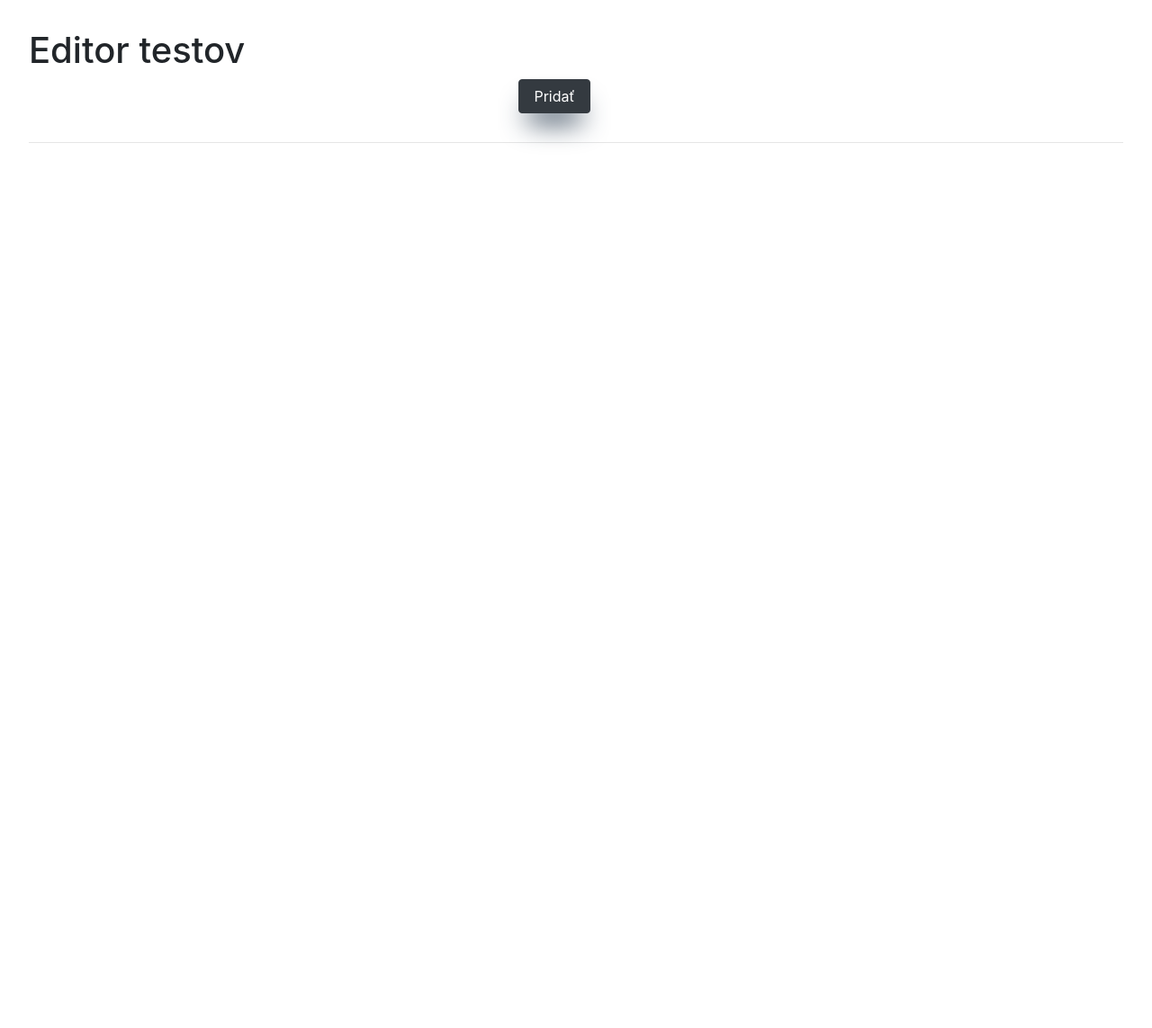
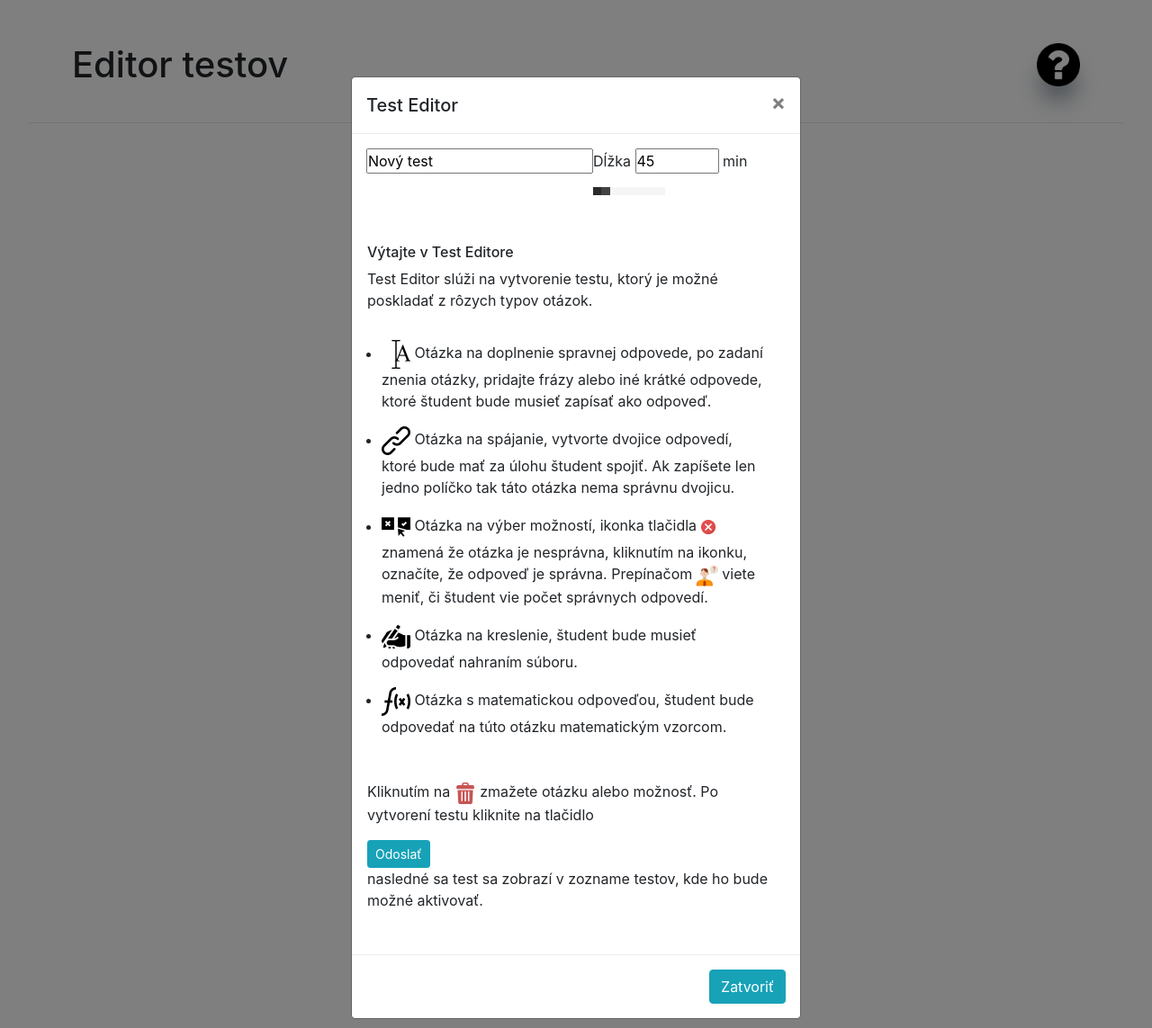
Before and after one commit to tppope/EduKan-Online-testy-a-skusania, a PHP site: page /createTest/createTest.html in a window 1280 px wide. Shown: the whole page at 90% size. Run offline with PHP 8.4, Linux system fonts and the light colour scheme; style sheets or scripts are compiled from the project's sources; some libraries are stand-ins or nearby versions.

Commit message:
odovzdavanie testov done

```diff
--- a/createTest/createTest.html
+++ b/createTest/createTest.html
@@ -3,21 +3,24 @@
 <head>
     <meta charset="UTF-8">
     <title>Editor testov</title>
+    <link rel="icon" href="../resources/favicon/edukan-favicon.png" type="image/png" sizes="any">
     <link rel="stylesheet" href="https://maxcdn.bootstrapcdn.com/bootstrap/4.0.0/css/bootstrap.min.css" integrity="sha384-Gn5384xqQ1aoWXA+058RXPxPg6fy4IWvTNh0E263XmFcJlSAwiGgFAW/dAiS6JXm" crossorigin="anonymous">
     <script src="https://code.jquery.com/jquery-3.6.0.min.js" integrity="sha256-/xUj+3OJU5yExlq6GSYGSHk7tPXikynS7ogEvDej/m4=" crossorigin="anonymous"></script>
     <script src="https://cdnjs.cloudflare.com/ajax/libs/popper.js/1.12.9/umd/popper.min.js" integrity="sha384-ApNbgh9B+Y1QKtv3Rn7W3mgPxhU9K/ScQsAP7hUibX39j7fakFPskvXusvfa0b4Q" crossorigin="anonymous"></script>
     <script src="https://maxcdn.bootstrapcdn.com/bootstrap/4.0.0/js/bootstrap.min.js" integrity="sha384-JZR6Spejh4U02d8jOt6vLEHfe/JQGiRRSQQxSfFWpi1MquVdAyjUar5+76PVCmYl" crossorigin="anonymous"></script>
     <script src="js/index.js"></script>
     <link rel="stylesheet" href="css/index.css" type="text/css">
+    <link rel="stylesheet" href="https://cdnjs.cloudflare.com/ajax/libs/font-awesome/5.15.2/css/all.min.css">
+    <link rel="stylesheet" href="css/button.scss" type="text/css" >
 
 </head>
 <body >
 
-<div class="modal fade" id="modal" tabindex="-1" role="dialog" aria-labelledby="ModalLabel" aria-hidden="true" style="position: absolute;top: 15%;">
+<div class="modal fade" id="modal" tabindex="-1" role="dialog" aria-labelledby="ModalLabel" aria-hidden="true" style="position: absolute;top: 5%;">
 <div class="modal-dialog" role="document">
     <div class="modal-content">
         <div class="modal-header">
-            <h5 class="modal-title" id="modalLabel">Vytvoriť</h5>
+            <h5 class="modal-title" id="modalLabel">Test Editor</h5>
             <button type="button" class="close"  data-dismiss="modal" aria-label="Close">
                 <span aria-hidden="true" >&times;</span>
             </button>
@@ -32,43 +35,83 @@
                 <input type="range"  value="45" max="300" min="5" id="cas-range" onchange="document.getElementById('cas-num').value=this.value" placeholder="45">
             </div>
         </div>
-        <hr>
-        <div class="modal-body row" id="modal-body" style="display: flex">
-            <button style="display: grid;padding: 1em;margin: 1em" class=' btn btn-light selectQ'  onclick="createQuestion(1,qNum++)"><img src="images/dopisovanie.png" alt="dopisovanie" style="margin:auto;max-height: 2rem"><p>Otázka na<br>dopisovanie</p></button>
-            <button style="display: grid;padding: 1em;margin: 1em" class='btn btn-light selectQ' onclick="createQuestion(3,qNum++)" ><img src="images/spajanie.png" alt="spajanie" style="margin:auto;max-height: 2rem"><p>Otázka na<br>spájanie</p></button>
-            <button style="display: grid;padding: 1em;margin: 1em" class='btn btn-light selectQ' onclick="createQuestion(2,qNum++)" ><img src="images/rating.png" alt="moznosti" style="margin:auto;max-height: 2rem"><p>Otázka na<br>možnosti</p></button>
-            <button style="display: grid;padding: 1em;margin: 1em" class='btn btn-light selectQ' onclick="createQuestion(4,qNum++)" ><img src="images/writing.png" alt="kreslenie" style="margin:auto;max-height: 2rem"><p>Otázka na<br>kreslenie</p></button>
-            <button style="display: grid;padding: 1em;margin: 1em" class='btn btn-light selectQ' onclick="createQuestion(5,qNum++)" ><img src="images/function.png" alt="matematika" style="margin:auto;max-height: 2rem"><p>Matematická<br>otázka</p></button>
 
+        <div class="modal-body row" id="modal-body" style="display: flex;padding: 2rem">
+            <h6>Výtajte v Test Editore</h6>
+            <p>Test Editor slúži na vytvorenie testu, ktorý je možné poskladať z rôzych typov otázok.<br>
+
+            <ul>
+                <li style="margin: 1rem"><img src="images/dopisovanie.png" alt="dopisovanie" style="margin:auto;max-height: 2rem"> Otázka na doplnenie spravnej odpovede, po zadaní znenia
+                otázky, pridajte frázy alebo iné krátké odpovede, ktoré študent bude musieť zapísať ako odpoveď. </li>
+                <li style="margin: 1rem"><img src="images/spajanie.png" alt="spajanie" style="margin:auto;max-height: 2rem"> Otázka na spájanie, vytvorte dvojice odpovedí, ktoré bude mať za úlohu študent
+                spojiť. Ak zapíšete len jedno políčko tak táto otázka nema správnu dvojicu.</li>
+                <li style="margin: 1rem"><img src="images/rating.png" alt="moznosti" style="margin:auto;max-height: 2rem"> Otázka na výber možností, ikonka tlačidla <img src="images/cancel.png" alt="moznosti" style="margin:0;max-height: 1rem;overflow: hidden">
+                znamená že otázka je nesprávna, kliknutím na ikonku, označíte, že odpoveď je správna. Prepínačom <img src="images/knownQ.png" alt="vie" style="margin:0;max-height: 1.5rem"> viete meniť, či študent vie počet správnych odpovedí.</li>
+                <li style="margin: 1rem"><img src="images/writing.png" alt="kreslenie" style="margin:auto;max-height: 2rem"> Otázka na kreslenie, študent bude musieť odpovedať nahraním súboru.</li>
+                <li style="margin: 1rem"><img src="images/function.png" alt="matematika" style="margin:auto;max-height: 2rem"> Otázka s matematickou odpoveďou, študent bude odpovedať na túto otázku matematickým vzorcom.</li>
+            </ul>
+            </p>
+            <p>
+            Kliknutím na <img src="images/trash.png" alt="thrash" style="margin:0;max-height: 1.5rem"> zmažete otázku alebo možnosť. Po vytvorení testu kliknite na tlačidlo <div class="btn btn-info btn-sm">Odoslať</div>
+            nasledné sa test sa zobrazí v zozname testov, kde ho bude možné aktivovať.</p>
         </div>
         <div class="modal-footer">
-            <button type="button" class="btn btn-dark"  data-dismiss="modal">Zatvoriť</button>
+            <button type="button" class="btn btn-info"  data-dismiss="modal">Zatvoriť</button>
         </div>
     </div>
 </div>
 </div>
+<script>addEventListener('onload',$('#modal').modal('toggle'))</script>
 
 
-
-<header style="display: grid;">
-    <h1 style="margin-left: 2rem;margin-top: 2rem">Editor testov</h1>
-
+<header style="padding-left:5rem;padding-right:5rem;padding-top:3rem;display: flex;justify-content: space-between">
+    <h1 style="vertical-align: bottom ">Editor testov</h1>
+    <div >
+        <div  onmouseleave="this.setAttribute('style','box-shadow: rgb(38, 57, 77) 0px 20px 30px -10px;border-radius:50%;cursor:pointer')" onmouseover="this.setAttribute('style','background-color: #e8c15f;border-radius:50%;cursor:pointer')" style="box-shadow: rgb(38, 57, 77) 0 20px 30px -10px;border-radius:50%;cursor:pointer" data-toggle="modal" data-target="#modal"><img src="images/question-mark.png" alt="info" style="width: 3rem"></div>
+    </div>
 </header>
-<button class="btn btn-dark"  onmouseleave="this.setAttribute('style',' position: relative;left:45%;top:15%;width: 5rem;margin:auto;max-height:3rem;box-shadow: rgb(38, 57, 77) 0px 20px 30px -10px;')" onmouseover="this.setAttribute('style',' position: relative;left:45%;top:15%;width: 5rem;margin:auto;max-height:3rem;')" style="margin:auto;max-height:3rem;box-shadow: rgb(38, 57, 77) 0 20px 30px -10px;position: relative;left:45%;top:15%;width: 5rem;" data-toggle="modal" data-target="#modal">Pridať</button>
 
 <hr style="margin: 2rem">
-<h3 id="test-name" style="margin: 2rem"></h3>
+<h3 id="test-name" style="margin: 2rem;padding-left: 3rem"></h3>
     <div id="test" style="margin: auto;width: 80%">
 
     </div>
+
+<div class="navbar-wrapper" id="addQ">
+    <div class="navbar">
+        <a  class="navbar-link">
+            <img src="images/dopisovanie.png" style="cursor: pointer;" alt="dopisovanie" onclick="createQuestion(1,qNum++)">
+        </a>
+        <a  class="navbar-link">
+            <img src="images/rating.png" style="cursor: pointer;" alt="moznost" onclick="createQuestion(2,qNum++)">
+        </a>
+        <a  class="navbar-link">
+            <img src="images/spajanie.png" style="cursor: pointer;" alt="spajanie"  onclick="createQuestion(3,qNum++)">
+        </a>
+        <a class="navbar-link">
+            <img src="images/function.png" style="cursor: pointer;" alt="mat-fun" onclick="createQuestion(5,qNum++)">
+        </a>
+        <a  class="navbar-link">
+            <img src="images/writing.png" style="cursor: pointer;" alt="kreslenie" onclick="createQuestion(4,qNum++)">
+        </a>
+    </div>
+
+    <div class="navbar-btn">
+        <i class="fas  fa-plus"></i>
+    </div>
+</div>
+<script src="js/button.js">
+
+</script>
 <div id="test-footer" hidden>
 <hr style="margin: 2rem; ">
 
-    <p style="color: red;font-size: small;margin: 1rem;position: relative;left: 42%" id="error-msg"></p>
+    <p style="color: red;font-size: small;margin: 1rem;position: relative;left: 43%" id="error-msg"></p>
+    <div style="display: flex;justify-content: space-around">
+        <button  id="send" class="btn btn-info btn-lg"  onmouseleave="this.setAttribute('style','margin:auto;max-height:7rem;box-shadow: rgb(38, 57, 77) 0px 20px 30px -10px;')" onmouseover="this.setAttribute('style',' ;margin:auto;max-height:7rem;')" style="margin:auto;max-height:7rem;box-shadow: rgb(38, 57, 77) 0 20px 30px -10px;">Odoslať</button>
+    </div>
+</div>
 
-<button  id="send" class="btn btn-dark"  onmouseleave="this.setAttribute('style',' position: relative;left:45%;top:15%;width: 5rem;margin:auto;max-height:3rem;box-shadow: rgb(38, 57, 77) 0px 20px 30px -10px;')" onmouseover="this.setAttribute('style',' position: relative;left:45%;top:15%;width: 5rem;margin:auto;max-height:3rem;')" style="margin:auto;max-height:3rem;box-shadow: rgb(38, 57, 77) 0 20px 30px -10px;position: relative;left:45%;top:15%;width: 5rem;">Vytvoriť</button>
-
-</div>
 <footer style="margin: 25%">
 </footer>
 
--- /dev/null
+++ b/createTest/css/button.scss
@@ -0,0 +1,100 @@
+//kod upraveny a prevzaty z https://codepen.io/mrsid/pen/mdOBmvj
+
+* {
+  margin: 0;
+  padding: 0;
+}
+
+
+.navbar-wrapper {
+  width: 100%;
+  height: 30%;
+
+  display: flex;
+  justify-content: center;
+  align-items: center;
+}
+
+.navbar {
+  width: 14rem;
+  height: 14rem;
+  background-color: whitesmoke;
+  border: 1px solid #222222;
+  position: relative;
+  display: flex;
+  justify-content: center;
+  align-items: center;
+  border-radius: 50%;
+  transform: scale(0) rotate(-180deg);
+  transition: transform .5s;
+  box-shadow: 0 3px 6px rgba(0,0,0,0.16), 0 3px 6px rgba(0,0,0,0.23);
+}
+
+.change .navbar {
+  transform: scale(1) rotate(0);
+}
+
+.navbar-link {
+
+  position: absolute;
+}
+
+.navbar-link img {
+  height: 2rem;
+  color: #fff;
+  transition: color 0.3s;
+}
+
+.navbar-link:hover img {
+  color: #222;
+}
+
+.navbar-link:nth-child(1) {
+  top: 2rem;
+}
+
+.navbar-link:nth-child(2) {
+  top: 4rem;
+  right: 2rem;
+}
+
+.navbar-link:nth-child(3) {
+  bottom: 4rem;
+  right: 2rem;
+}
+
+
+
+.navbar-link:nth-child(5) {
+  bottom: 4rem;
+  left: 2rem;
+}
+
+.navbar-link:nth-child(4) {
+  top: 4rem;
+  left: 2rem;
+}
+
+.navbar-btn {
+  position: absolute;
+  width: 4rem;
+  height: 4rem;
+
+  background-color:#17a2b8;
+  display: flex;
+  justify-content: center;
+  align-items: center;
+  border-radius: 50%;
+  cursor: pointer;
+  box-shadow: 0 3px 6px rgba(0,0,0,0.16), 0 3px 6px rgba(0,0,0,0.23);
+}
+
+.navbar-btn img {
+  height: 2rem;
+  color: #fff;
+  transition: transform 0.5s;
+}
+
+.change .navbar-btn img {
+  transform: rotate(45deg);
+}
--- /dev/null
+++ b/createTest/js/button.js
@@ -0,0 +1,5 @@
+document.querySelector(".navbar-btn")
+    .addEventListener("click", ()=>{
+        document.querySelector(".navbar-wrapper")
+            .classList.toggle("change");
+    });
--- a/createTest/js/index.js
+++ b/createTest/js/index.js
@@ -1,7 +1,8 @@
 let qId=1;
 let qNum=1;
 
-// document.getElementsByClassName()
+
+
 function  clicked(id,pairId){
     const items=document.getElementsByClassName('item');
     for(let i=0;i<items.length;i++){
@@ -42,7 +43,10 @@ function store(value,id){
 
 function createQuestion(typ,number){
 
-    $('#modal').modal('toggle');
+    document.querySelector(".navbar-wrapper")
+                .classList.toggle("change");
+
+
     document.getElementById('test-footer').hidden=false;
 
 
@@ -66,9 +70,9 @@ function createQuestion(typ,number){
 
     button.innerHTML=`<label for=${button.id} style='vertical-align:top;font-size:x-large'>Pridaj možnosť</label>`;
 
-    button.setAttribute('style',`justify-self:end;max-width:12rem;max-height:3rem;box-shadow: rgb(38, 57, 77) 0px 20px 30px -10px;`);
-    button.setAttribute('onmouseover',"this.setAttribute('style',' max-width:12rem;max-height:3rem;')");
-    button.setAttribute('onmouseleave',"this.setAttribute('style','max-width:12rem;max-height:3rem;box-shadow: rgb(38, 57, 77) 0px 20px 30px -10px;')");
+    button.setAttribute('style',`justify-self:end;max-width:12rem;max-height:3rem;box-shadow: rgb(38, 57, 77) 0px 20px 30px -10px;cursor:pointer`);
+    button.setAttribute('onmouseover',"this.setAttribute('style',' max-width:12rem;max-height:3rem;cursor:pointer')");
+    button.setAttribute('onmouseleave',"this.setAttribute('style','max-width:12rem;max-height:3rem;box-shadow: rgb(38, 57, 77) 0px 20px 30px -10px;cursor:pointer')");
        // button.setAttribute('onclick',`skutocne(this.parentElement.parentElement.remove());`);
 
     questionNum.innerText=qId.toString();
@@ -76,7 +80,7 @@ function createQuestion(typ,number){
     questionNum.setAttribute('class',`poradovnik`);
     questionNum.setAttribute('style',`font-size: 2.5rem; font-weight: bold`);
 
-    rmButton.setAttribute('style','max-height:2em;margin:0.5em')
+    rmButton.setAttribute('style','max-height:2em;margin:0.5em;cursor:pointer')
     rmButton.setAttribute('id',`remover-${qId}`);
 
     header.appendChild(questionNum);
@@ -133,9 +137,9 @@ function createQuestion(typ,number){
         btn.innerHTML=`<label for=${btn.id} style='vertical-align:top;font-size:x-large'>Pridaj možnosť</label>`;
         btn.setAttribute('onclick',`addCard(this.parentElement,${qId},${typ})`)
 
-        btn.setAttribute('style',`max-width:12rem;max-height:3rem;box-shadow: rgb(38, 57, 77) 0px 20px 30px -10px;`);
-        btn.setAttribute('onmouseover',"this.setAttribute('style',' max-width:12rem;max-height:3rem;')");
-        btn.setAttribute('onmouseleave',"this.setAttribute('style','max-width:12rem;max-height:3rem;box-shadow: rgb(38, 57, 77) 0px 20px 30px -10px;')");
+        btn.setAttribute('style',`max-width:12rem;max-height:3rem;box-shadow: rgb(38, 57, 77) 0px 20px 30px -10px;cursor:pointer`);
+        btn.setAttribute('onmouseover',"this.setAttribute('style',' max-width:12rem;max-height:3rem;cursor:pointer')");
+        btn.setAttribute('onmouseleave',"this.setAttribute('style','max-width:12rem;max-height:3rem;box-shadow: rgb(38, 57, 77) 0px 20px 30px -10px;cursor:pointer')");
 
         qDiv.appendChild(btn);
         qDiv.appendChild(p);
@@ -160,17 +164,17 @@ function createQuestion(typ,number){
         const popis=document.createElement('p');
 
         popis.innerText='spravné ukázané';
-        popis.setAttribute('style','padding-top:1.5em;font-size:1rem;position:relative;left:43%');
+        popis.setAttribute('style','padding-top:1.5em;font-size:1rem;margin:auto');
 
         vieOtazky.setAttribute('id',`know-${qId}`);
         vieOtazky.setAttribute('class',`vie-spravne`);
 
         vieOtazky.setAttribute('src','images/knownQknown.png');
-        vieOtazky.setAttribute('style','max-width:2rem;justify-self:center');
+        vieOtazky.setAttribute('style','max-width:2rem;justify-self:space-around');
         vieOtazkyDiv.setAttribute('onclick','viePocet(this)');
 
         vieOtazky.setAttribute('alt','vie otazky');
-        vieOtazkyDiv.setAttribute('style','border-radius:15px;display:flex;justify-content:center;position:relative;left:43.5%;margin-top:1rem;width:5rem;border: 1px solid black');
+        vieOtazkyDiv.setAttribute('style','border-radius:15px;margin:auto;width:5rem;border: 1px solid black');
         vieOtazkyDiv.setAttribute('class','btn btn-outline-dark');
 
         vieOtazkyDiv.appendChild(vieOtazky);
@@ -209,6 +213,7 @@ function viePocet(node){
         node.children[0].src='images/knownQ.png';
         node.children[0].alt='nevie spravne';
         node.children[0].setAttribute('class','nevie-spravne');
+        node. setAttribute('class','btn btn-dark');
         node.parentElement.children[5].innerText='správne skryté';
 
     }
@@ -217,6 +222,7 @@ function viePocet(node){
         node.children[0].src='images/knownQknown.png';
         node.children[0].alt='vie spravne';
         node.children[0].setAttribute('class','vie-spravne');
+        node. setAttribute('class','btn btn-outline-dark');
         node.parentElement.children[5].innerText='správne ukázane';
 
     }
@@ -228,7 +234,7 @@ function removeBtn(){
     button.setAttribute('onmouseover',"this.src='images/thrash-active.png'");
     button.setAttribute('onmouseout',"this.src='images/trash.png'");
     button.setAttribute('class',"remover");
-    button.setAttribute('style','max-height:1rem;vertical-align:top;margin-right:0.5em;')
+    button.setAttribute('style','max-height:1rem;vertical-align:top;margin-right:0.5em;cursor:pointer')
     button.setAttribute('alt','cancel');
     button.setAttribute('onclick',`this.parentElement.parentElement.remove();poradovnik(this.id)`);
 
```
Also changed, not shown: createTest/css/index.css (line endings or trailing spaces).
